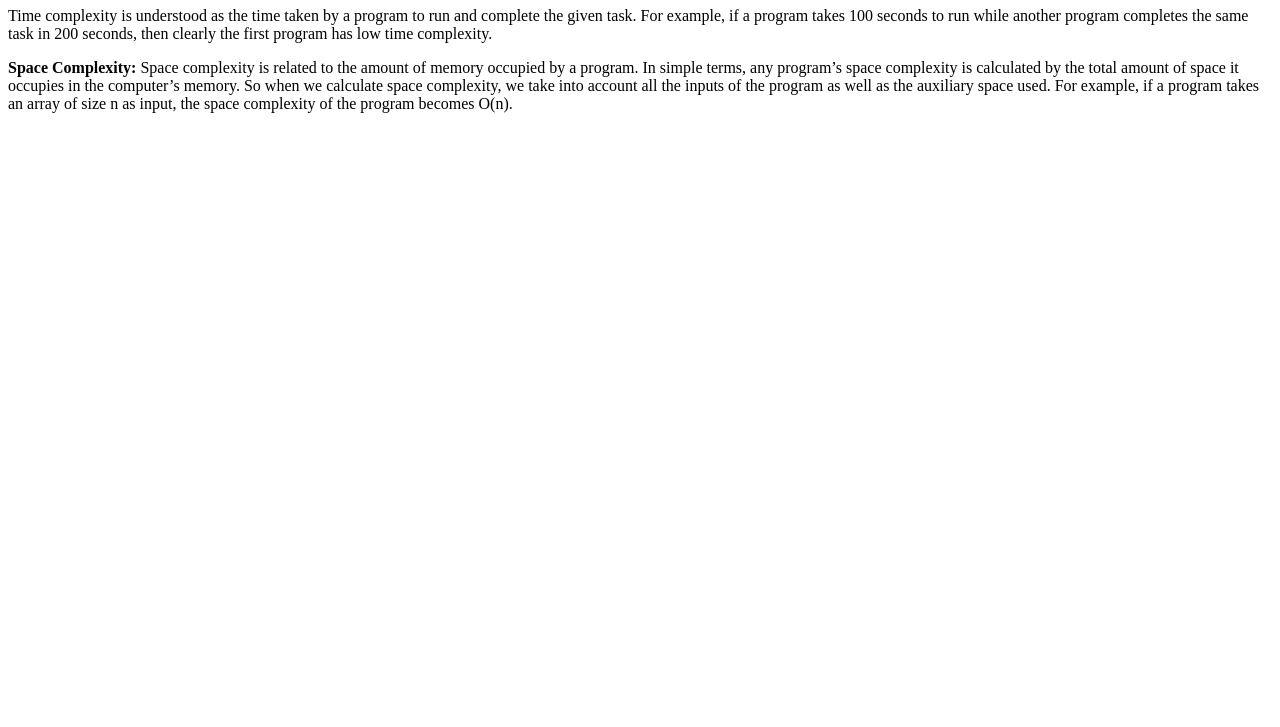
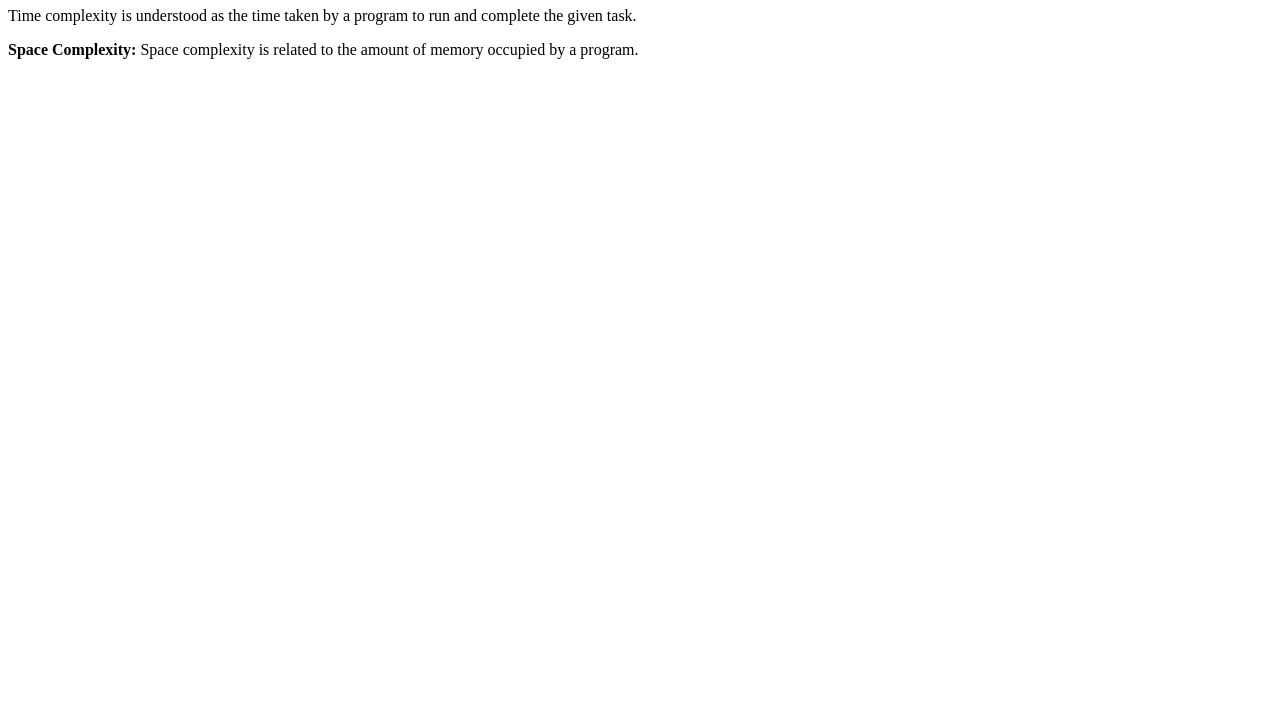
Before and after one commit to acciojob/time-and-space-complexity-Shreyasssonar, a website: page main.html in a window 1280 px wide. Shown: the part 73-800 px from the top of the page. Drawn offline with Linux system fonts and the light colour scheme.

Commit message:
created a submission

```diff
--- a/main.html
+++ b/main.html
@@ -9,9 +9,9 @@
 <body>
 	<!-- the entire body must be written by student -->
 	<h1>Time and Space Complexity</h1>
-	<P>Time complexity is understood as the time taken by a program to run and complete the given task. For example, if a program takes 100 seconds to run while another program completes the same task in 200 seconds, then clearly the first program has low time complexity.</P>
+	<P>Time complexity is understood as the time taken by a program to run and complete the given task.</P>
 
-	<P><b>Space Complexity: </b> Space complexity is related to the amount of memory occupied by a program. In simple terms, any program’s space complexity is calculated by the total amount of space it occupies in the computer’s memory. So when we calculate space complexity, we take into account all the inputs of the program as well as the auxiliary space used. For example, if a program takes an array of size n as input, the space complexity of the program becomes O(n).</P>
+	<P><b>Space Complexity:</b> Space complexity is related to the amount of memory occupied by a program.</P>
     <script type="text/javascript" src="./script.js">
 </script>
 
```
